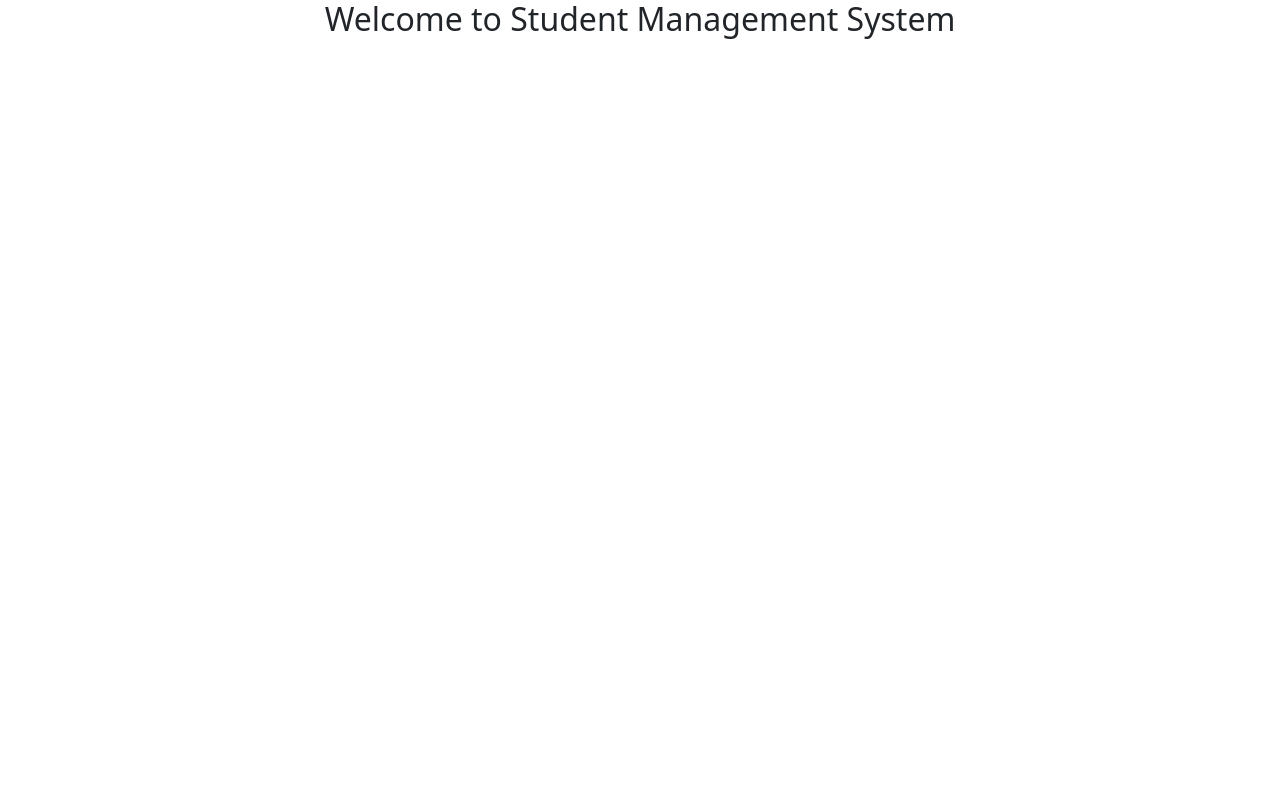
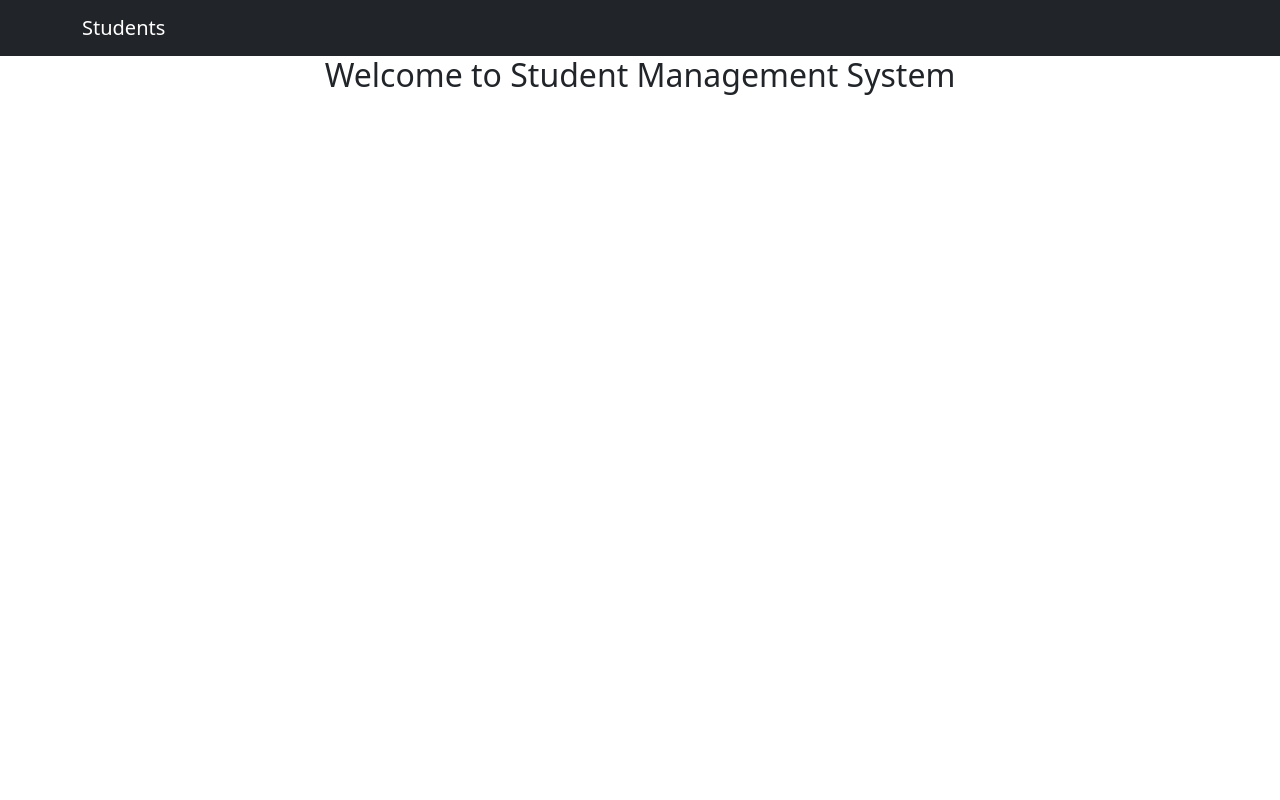
Before and after one commit to oguzhancvdr/students-management, a Django app: page / in a window 1280 px wide. Run offline with Django 3.2, Linux system fonts and the light colour scheme.

Commit message:
update partials of templates

```diff
--- a/student_management/templates/partials/_base.html
+++ b/student_management/templates/partials/_base.html
@@ -11,14 +11,20 @@
 </head>
 
 <body>
+<div style="height: 100vh;">
+
     <!-- START NAVBAR -->
+    {% include 'partials/_navbar.html' %}
     <!-- END NAVBAR -->
-
-    {% block content %}{% endblock content %}
+    <div class="container">
+        {% block content %}{% endblock content %}
+    </div>
 
     <!-- START FOOTER -->
+    {% include 'partials/_footer.html' %}
     <!-- END FOOTER -->
 
+</div>
 </body>
 
 </html>
--- a/student_management/templates/partials/_footer.html
+++ b/student_management/templates/partials/_footer.html
@@ -0,0 +1,3 @@
+<!-- <footer class="footer bg-dark p-1 fixed-bottom text-center text-white border-top">
+  Created by Oguzhan &middot; &copy; 2021
+</footer> -->
--- a/student_management/templates/partials/_navbar.html
+++ b/student_management/templates/partials/_navbar.html
@@ -0,0 +1,5 @@
+<nav class="navbar navbar-expand-lg navbar-dark bg-dark">
+  <div class="container">
+    <a class="navbar-brand" href="{% url 'students' %}">Students</a>
+  </div>
+</nav>
```
